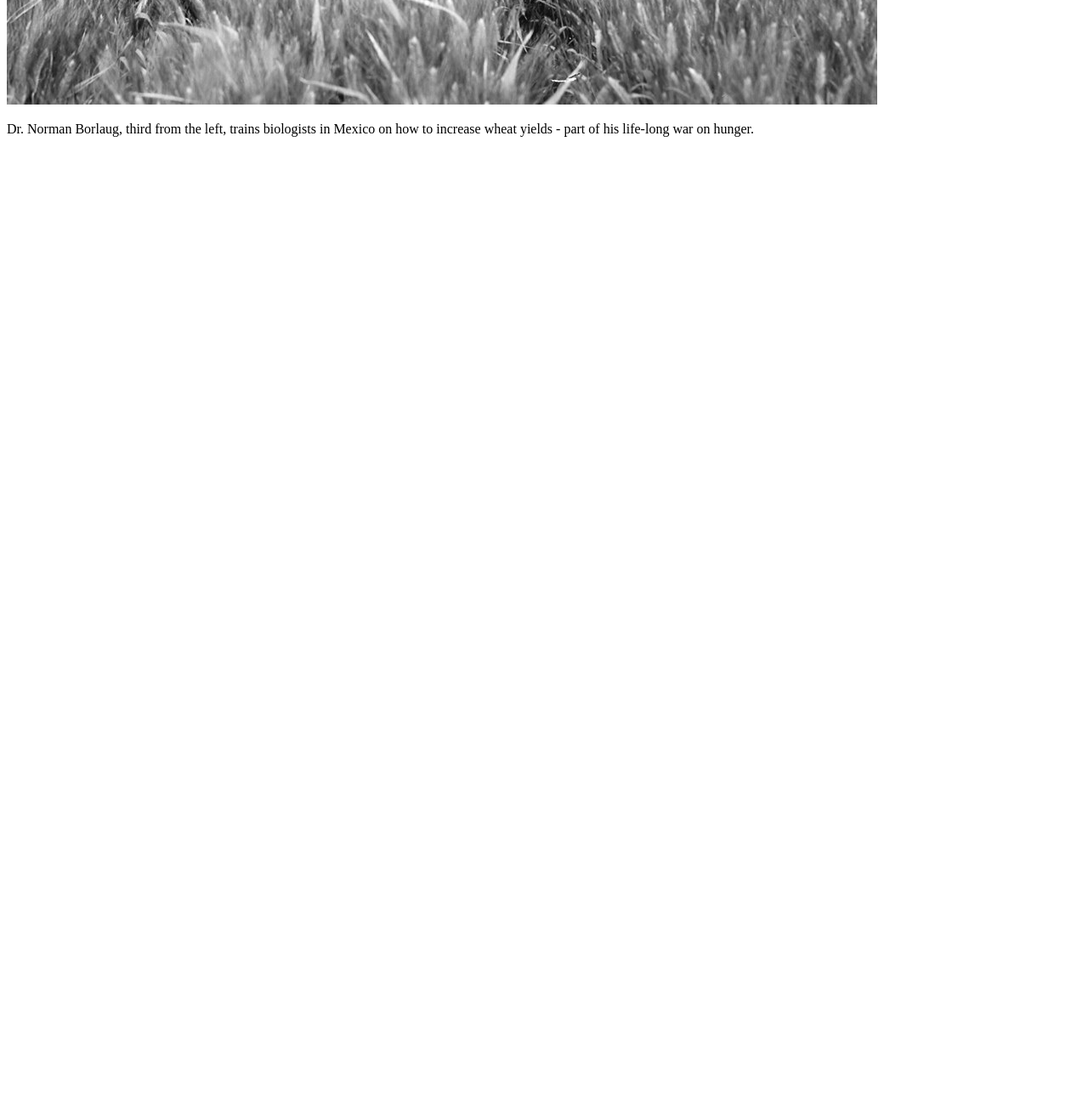
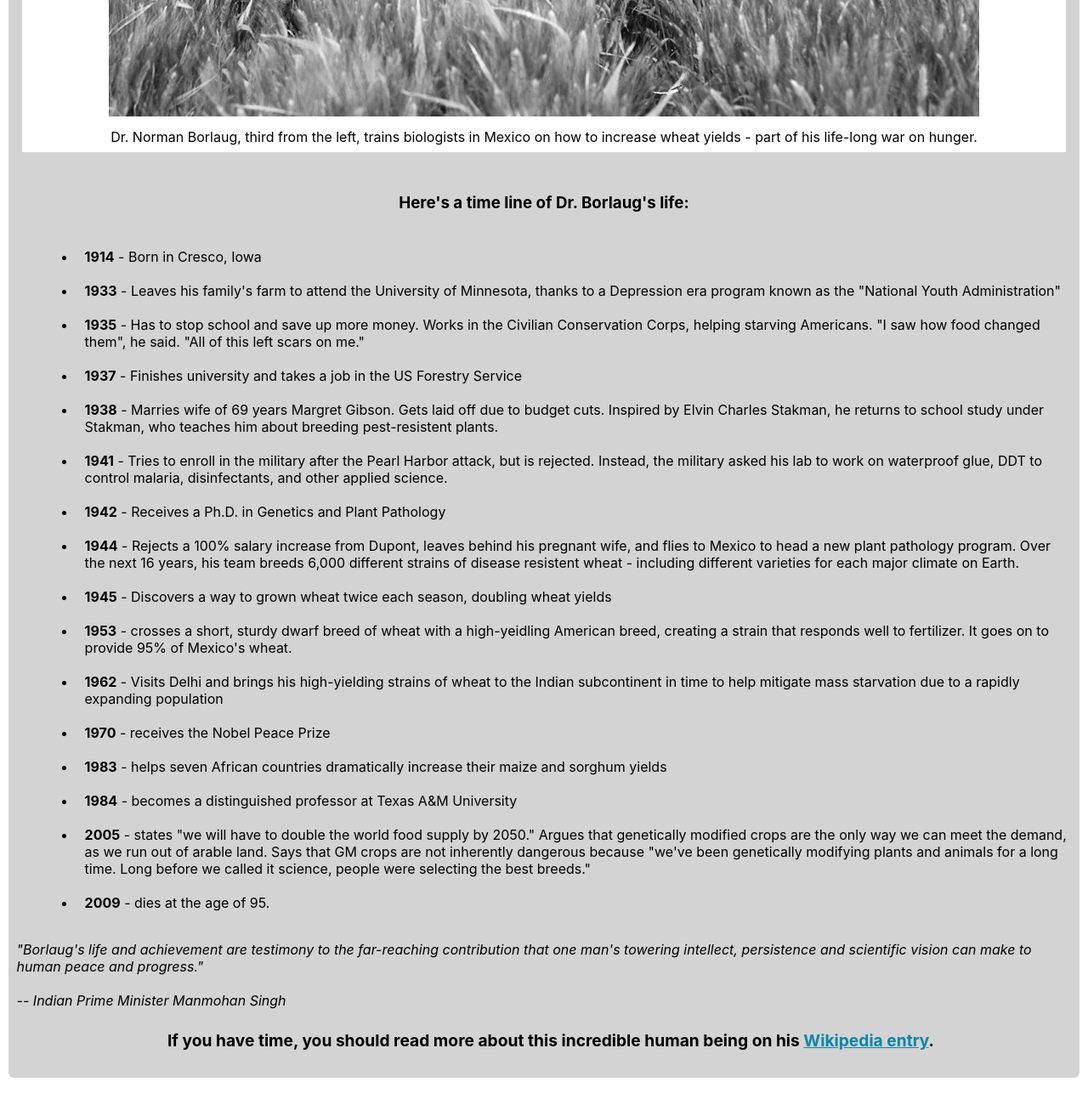
Before and after one commit to kennankole/microvers-trials, a plain HTML site: page index.html in a window 1280 px wide. Shown: the part 621-1921 px from the top of the page at 85% size. Before the commit the page ends 800 px from the top, so only its background shows below. Drawn offline with Linux system fonts and the light colour scheme.

Commit message:
Tribute Page Complete Project

```diff
--- a/css/style.css
+++ b/css/style.css
@@ -0,0 +1,69 @@
+* {
+  box-sizing: border-box;
+  margin: 0;
+  padding: 0;
+}
+
+body {
+  font-family: -apple-system, BlinkMacSystemFont, "Segoe UI", Roboto, Oxygen,
+    Ubuntu, Cantarell, "Open Sans", "Helvetica Neue", sans-serif;
+}
+
+#main {
+  background: lightgray;
+  margin: 2rem 0.6rem;
+  border-radius: 0.4rem;
+  text-align: center;
+}
+
+#img-div {
+  margin: 1rem;
+  padding: 0.5rem;
+  background: white;
+}
+
+#image {
+  max-width: 100%;
+  height: auto;
+}
+
+#img-caption {
+  padding-top: 10px;
+}
+
+#title {
+  padding: 10px 0;
+}
+
+#tribute-info {
+  margin-top: 3rem;
+}
+
+ul {
+  margin: 2rem 0 0 5rem;
+  text-align: left;
+}
+
+li {
+  padding: 10px;
+}
+
+#paragraph {
+  margin: 20px 5px;
+  padding: 5px;
+  text-align: left;
+}
+
+footer {
+  padding-bottom: 2rem;
+  padding-left: 1rem;
+}
+
+footer p a {
+  color: rgb(7, 135, 167);
+}
+
+footer p {
+  font-size: larger;
+  font-weight: bold;
+}
--- a/index.html
+++ b/index.html
@@ -9,14 +9,55 @@
   <body>
     <div id="main">
       <h1 id="title">Dr. Norman Borlaug</h1>
-      <h3>The man who saved a billion lives</h3>
+      <p>The man who saved a billion lives</p>
       <div id="img-div">
-        <img src="/images/tribute-page-main-image.jpg" alt="" id="image">
+        <img src="images/tribute-page-main-image.jpg" alt="tribute page" id="image">
         <p id="img-caption">Dr. Norman Borlaug, third from the left, trains biologists in Mexico on how to increase wheat yields - part of his life-long war on hunger.</p>
       </div>
+      <div>
+        <h3 id="tribute-info">Here's a time line of Dr. Borlaug's life:</h3>
+        <ul>
+          <li> <b>1914</b>  - Born in Cresco, Iowa</li>
+          <li> <b>1933</b>  - Leaves his family's farm to attend the University of Minnesota, thanks to a Depression era program known as the
+          "National Youth Administration"</li>
+          <li> <b>1935</b> - Has to stop school and save up more money. Works in the Civilian Conservation Corps, helping starving Americans.
+          "I saw how food changed them", he said. "All of this left scars on me."</li>
+          <li><b>1937</b> - Finishes university and takes a job in the US Forestry Service</li>
+          <li><b>1938</b> - Marries wife of 69 years Margret Gibson. Gets laid off due to budget cuts. Inspired by Elvin Charles Stakman, he
+          returns to school study under Stakman, who teaches him about breeding pest-resistent plants.</li>
+          <li><b>1941</b> - Tries to enroll in the military after the Pearl Harbor attack, but is rejected. Instead, the military asked his
+          lab to work on waterproof glue, DDT to control malaria, disinfectants, and other applied science.</li>
+          <li><b>1942</b> - Receives a Ph.D. in Genetics and Plant Pathology</li>
+          <li><b>1944</b> - Rejects a 100% salary increase from Dupont, leaves behind his pregnant wife, and flies to Mexico to head a new
+          plant pathology program. Over the next 16 years, his team breeds 6,000 different strains of disease resistent wheat -
+          including different varieties for each major climate on Earth.</li>
+          <li><b>1945</b> - Discovers a way to grown wheat twice each season, doubling wheat yields</li>
+          <li><b>1953</b> - crosses a short, sturdy dwarf breed of wheat with a high-yeidling American breed, creating a strain that responds
+          well to fertilizer. It goes on to provide 95% of Mexico's wheat.</li>
+          <li><b>1962</b> - Visits Delhi and brings his high-yielding strains of wheat to the Indian subcontinent in time to help mitigate
+          mass starvation due to a rapidly expanding population</li>
+          <li><b>1970</b> - receives the Nobel Peace Prize</li>
+          <li><b>1983</b> - helps seven African countries dramatically increase their maize and sorghum yields</li>
+          <li><b>1984</b> - becomes a distinguished professor at Texas A&M University</li>
+          <li><b>2005</b> - states "we will have to double the world food supply by 2050." Argues that genetically modified crops are the
+          only way we can meet the demand, as we run out of arable land. Says that GM crops are not inherently dangerous because
+          "we've been genetically modifying plants and animals for a long time. Long before we called it science, people were
+          selecting the best breeds."</li>
+          <li><b>2009</b> - dies at the age of 95.</li>
+        </ul>
+        <div id="paragraph">
+          <p> <i> "Borlaug's life and achievement are testimony to the far-reaching contribution that one man's towering intellect,
+        persistence and scientific vision can make to human peace and progress."</i></p>
+        <br>
+        <p><i>-- Indian Prime Minister Manmohan Singh</i></p>
+        </div>
+        </div>
+
+        <footer>
+          <p>If you have time, you should read more about this incredible human being on his <a href="https://en.wikipedia.org/wiki/Norman_Borlaug" target="_blank" id="tribute-link">Wikipedia entry</a>. </p>
+        </footer>
+
     </div>
-
-
     <script src="https://cdn.freecodecamp.org/testable-projects-fcc/v1/bundle.js"></script>
 
     <!--
```
